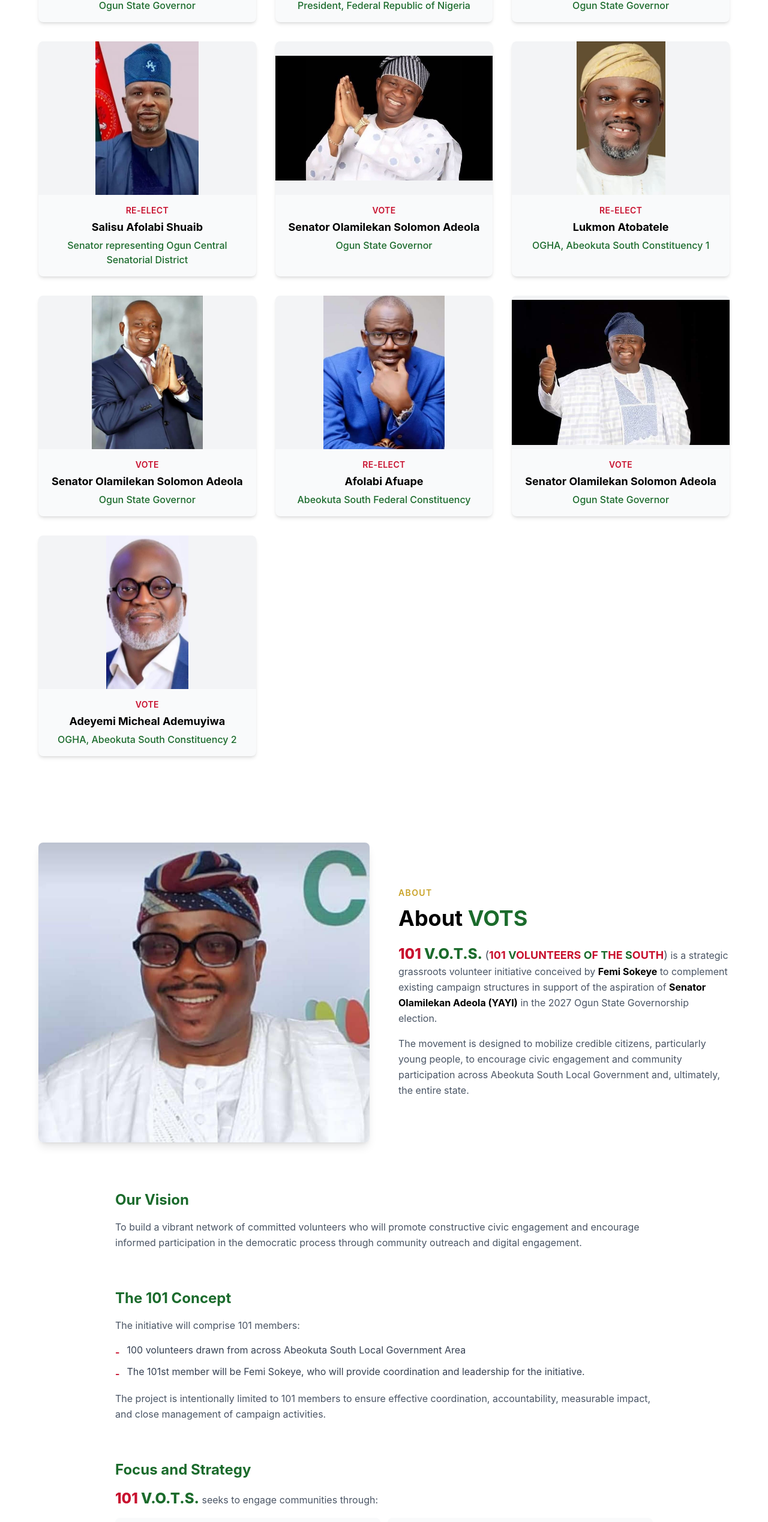
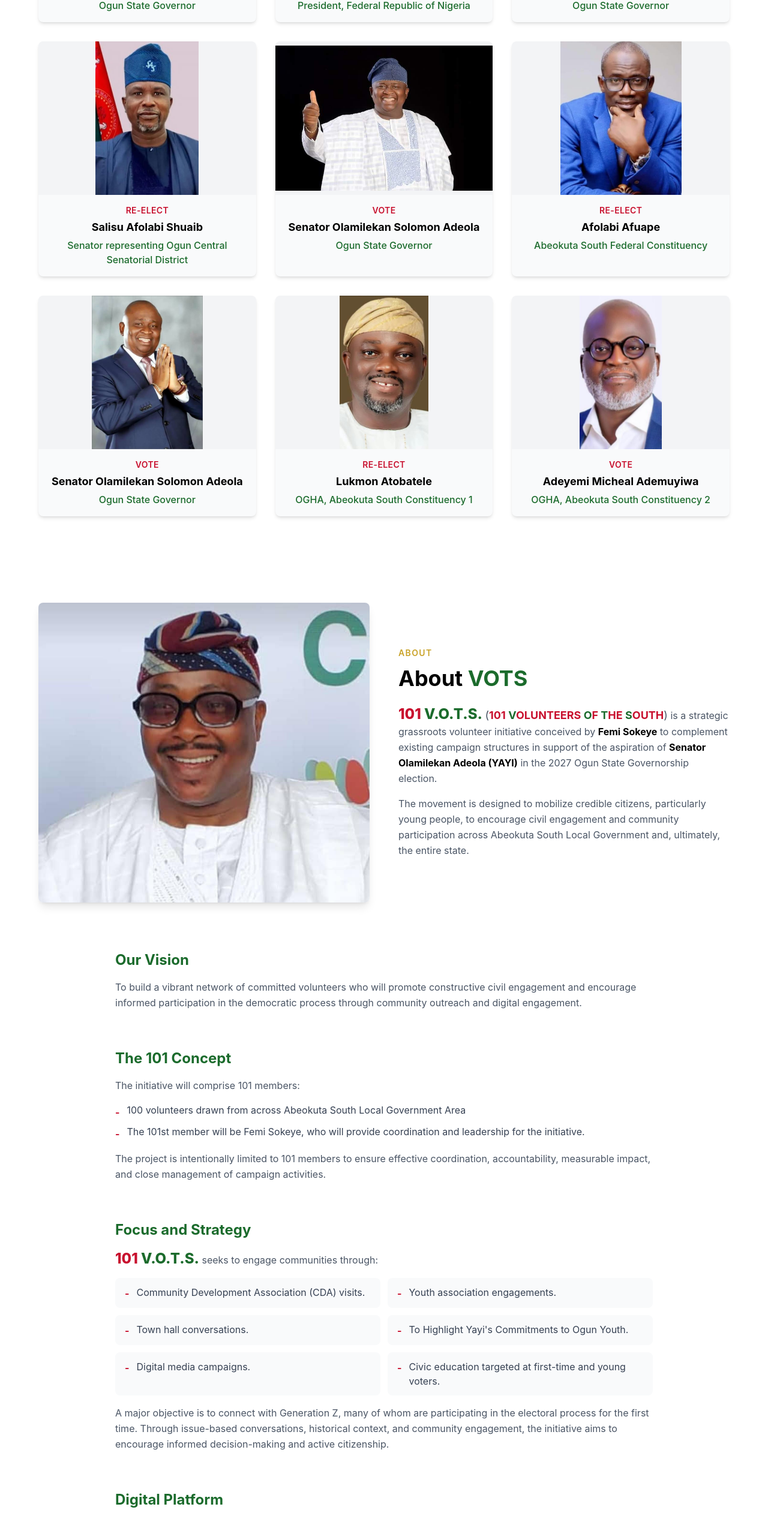
Before and after one commit to Rubes06/vots-site, a React (Vite) app: page / in a window 1280 px wide. Shown: the part 1587-4125 px from the top of the page at 60% size. Built offline with nearby package versions, Linux system fonts and the light colour scheme.

Commit message:
Update site title and meta tags to 101 Volunteers of the South

```diff
--- a/index.html
+++ b/index.html
@@ -4,17 +4,17 @@
     <meta charset="UTF-8" />
     <link rel="icon" type="image/jpeg" href="/logo.jpeg" />
     <meta name="viewport" content="width=device-width, initial-scale=1.0" />
-    <title>VOTS - 101 Voice of the Streets</title>
+    <title>VOTS - 101 Volunteers of the South</title>
     <meta name="description" content="VOTS - Join the movement." />
 
-    <meta property="og:title" content="VOTS - 101 Voice of the Streets" />
+    <meta property="og:title" content="VOTS - 101 Volunteers of the South" />
     <meta property="og:description" content="Join the movement." />
     <meta property="og:image" content="https://vots-site.vercel.app/logo.jpeg" />
     <meta property="og:url" content="https://vots-site.vercel.app/" />
     <meta property="og:type" content="website" />
 
     <meta name="twitter:card" content="summary_large_image" />
-    <meta name="twitter:title" content="VOTS - 101 Voice of the Streets" />
+    <meta name="twitter:title" content="VOTS - 101 Volunteers of the South" />
     <meta name="twitter:description" content="Join the movement." />
     <meta name="twitter:image" content="https://vots-site.vercel.app/logo.jpeg" />
   </head>
--- a/src/components/About.tsx
+++ b/src/components/About.tsx
@@ -55,7 +55,7 @@ function About() {
           </p>
           <p className="text-gray-600 leading-relaxed">
             The movement is designed to mobilize credible citizens,
-            particularly young people, to encourage civic engagement and
+            particularly young people, to encourage civil engagement and
             community participation across Abeokuta South Local Government
             and, ultimately, the entire state.
           </p>
@@ -69,7 +69,7 @@ function About() {
           </h3>
           <p className="text-gray-600 leading-relaxed">
             To build a vibrant network of committed volunteers who will
-            promote constructive civic engagement and encourage informed
+            promote constructive civil engagement and encourage informed
             participation in the democratic process through community
             outreach and digital engagement.
           </p>
@@ -134,8 +134,8 @@ function About() {
           </h3>
           <p className="text-gray-600 leading-relaxed mb-2">
             Membership registration will be conducted through:{" "}
-            <a href="https://www.vots.ng" className="text-apc-green font-semibold text-lg hover:underline">
-              www.vots.ng
+            <a href="https://www.vots.com.ng" className="text-apc-green font-semibold text-lg hover:underline">
+              www.vots.com.ng
             </a>
           </p>
           <p className="text-gray-600 leading-relaxed mb-6">
--- a/src/components/Candidates.tsx
+++ b/src/components/Candidates.tsx
@@ -1,6 +1,5 @@
 import yayiMain from "../assets/Yayi main.jpeg";
 import yayi2 from "../assets/yayi2.png";
-import yayi3 from "../assets/Yayi carousel/yayi3.png";
 import yayi4 from "../assets/Yayi carousel/yayi4.png";
 import yayi6 from "../assets/Yayi carousel/yayi6.jpeg";
 import tinubu from "../assets/tinubu.jpeg";
@@ -14,11 +13,10 @@ const entries = [
   { image: tinubu, action: "Re-elect", name: "Asiwaju Bola Ahmed Tinubu", position: "President, Federal Republic of Nigeria" },
   { image: yayi2, action: "Vote", name: "Senator Olamilekan Solomon Adeola ", position: "Ogun State Governor" },
   { image: salisu, action: "Re-elect", name: "Salisu Afolabi Shuaib", position: "Senator representing Ogun Central Senatorial District" },
-  { image: yayi3, action: "Vote", name: "Senator Olamilekan Solomon Adeola ", position: "Ogun State Governor" },
+ { image: yayi6, action: "Vote", name: "Senator Olamilekan Solomon Adeola ", position: "Ogun State Governor" },
+  { image: afuape, action: "Re-elect", name: "Afolabi Afuape", position: "Abeokuta South Federal Constituency" },
+  { image: yayi4, action: "Vote", name: "Senator Olamilekan Solomon Adeola ", position: "Ogun State Governor" },
   { image: atobatele, action: "Re-elect", name: "Lukmon Atobatele", position: "OGHA, Abeokuta South Constituency 1" },
-  { image: yayi4, action: "Vote", name: "Senator Olamilekan Solomon Adeola ", position: "Ogun State Governor" },
-  { image: afuape, action: "Re-elect", name: "Afolabi Afuape", position: "Abeokuta South Federal Constituency" },
-  { image: yayi6, action: "Vote", name: "Senator Olamilekan Solomon Adeola ", position: "Ogun State Governor" },
   { image: adeyemi, action: "Vote", name: "Adeyemi Micheal Ademuyiwa", position: "OGHA, Abeokuta South Constituency 2" },
 ];
 
--- a/src/components/Support.tsx
+++ b/src/components/Support.tsx
@@ -23,7 +23,7 @@ function Support() {
 
         <p className="text-gray-300 max-w-2xl mx-auto mb-10 text-lg leading-relaxed">
           <span className="text-gold font-extrabold text-xl">
-            Yayi's Bonds
+            Yayi's Bond
           </span>{" "}
           — a promise to build a more{" "}
           <span className="text-white font-bold">prosperous</span>,{" "}
```
